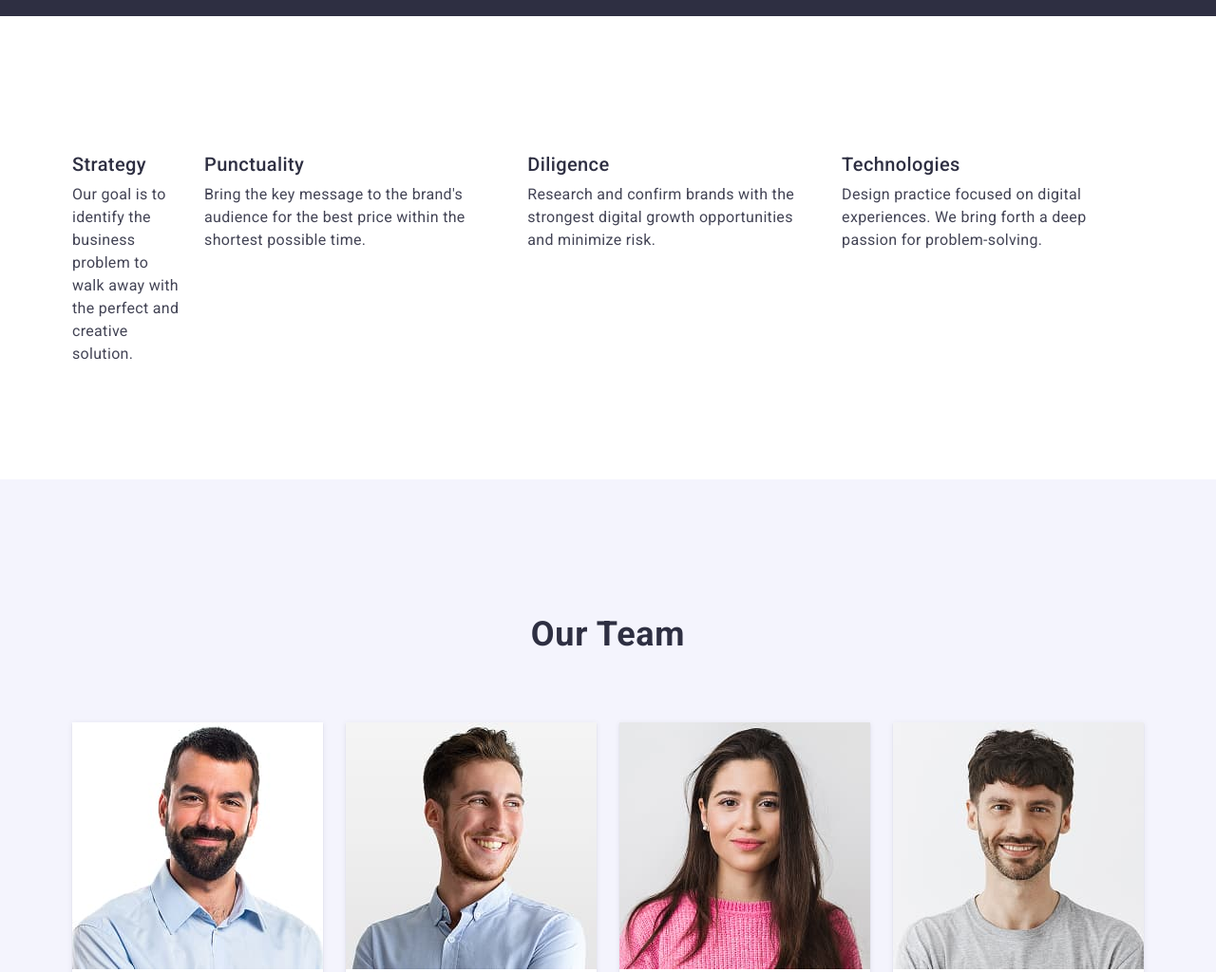
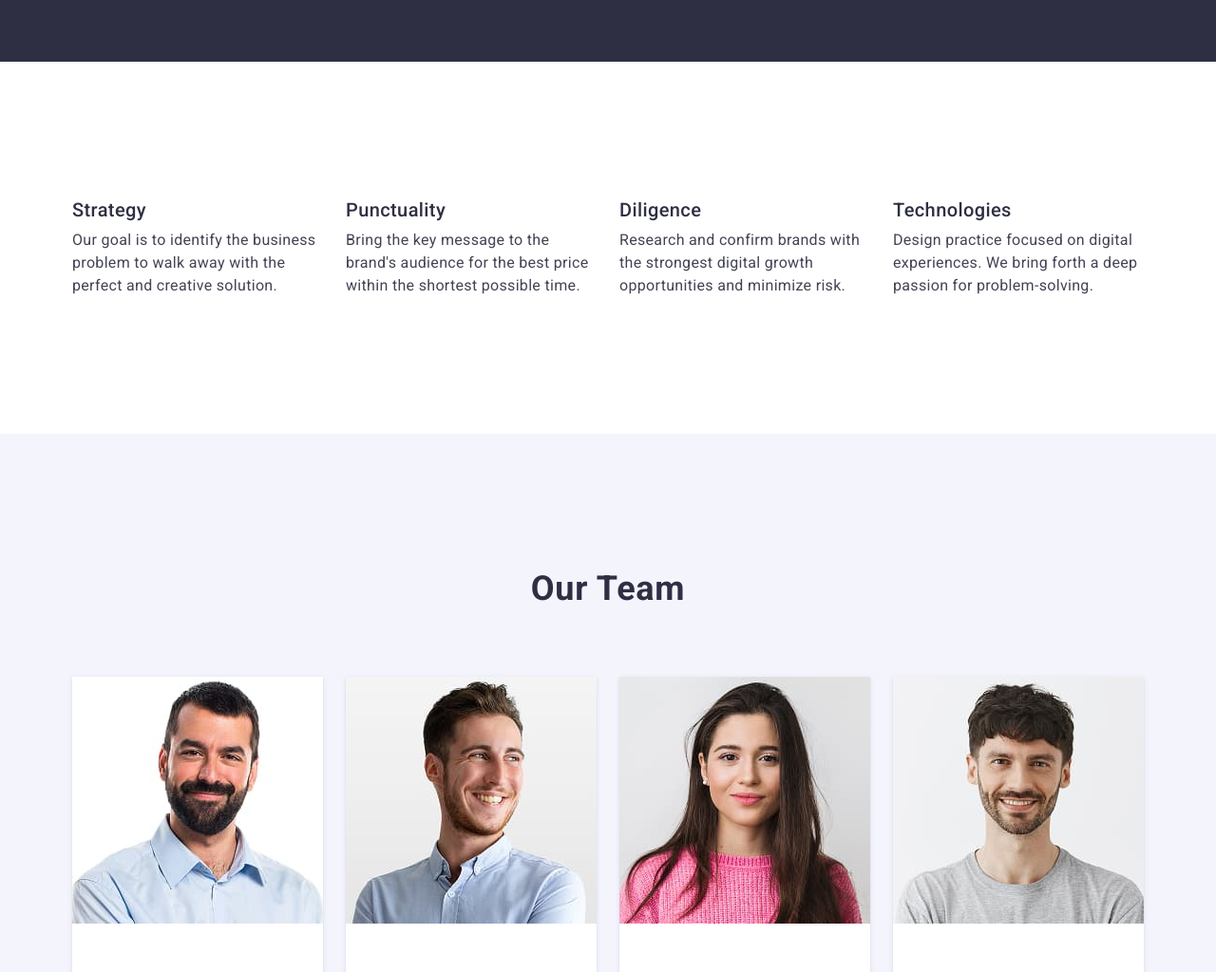
Before and after one commit to kd-sofya/goit-markup-hw-03, a plain HTML site: page index.html in a window 1280 px wide. Shown: the part 660-1684 px from the top of the page at 95% size. Drawn offline with nearby package versions, Linux system fonts and the light colour scheme.

Commit message:
goit-markup-hw-03

```diff
--- a/css/styles.css
+++ b/css/styles.css
@@ -37,6 +37,7 @@ img{
     padding-left: 15px;
     padding-right: 15px;
     padding-top: 24px;
+    padding-bottom: 24px;
     margin: 0 auto;
 }
 
@@ -204,7 +205,7 @@ overflow: hidden;
 }
 
 .features-item-list{
-    width: calc((100% - 3 * 24px) / 4);
+    width: calc((100% - 72px) / 4);
 }
 
 
@@ -295,6 +296,7 @@ margin-bottom: 72px;
 .portfolio-item {
     display: flex;
     flex-wrap: wrap;
+    row-gap: 48px;
     gap: 24px;
 }
 
--- a/index.html
+++ b/index.html
@@ -72,21 +72,21 @@
                 the perfect and creative solution.
               </p>
             </li>
-            <li>
+            <li class="features-item-list">
               <h3 class="features-subtitle">Punctuality</h3>
               <p class="features-lead">
                 Bring the key message to the brand's audience for the best price
                 within the shortest possible time.
               </p>
             </li>
-            <li>
+            <li class="features-item-list">
               <h3 class="features-subtitle">Diligence</h3>
               <p class="features-lead">
                 Research and confirm brands with the strongest digital growth
                 opportunities and minimize risk.
               </p>
             </li>
-            <li>
+            <li class="features-item-list">
               <h3 class="features-subtitle">Technologies</h3>
               <p class="features-lead">
                 Design practice focused on digital experiences. We bring forth a
```
